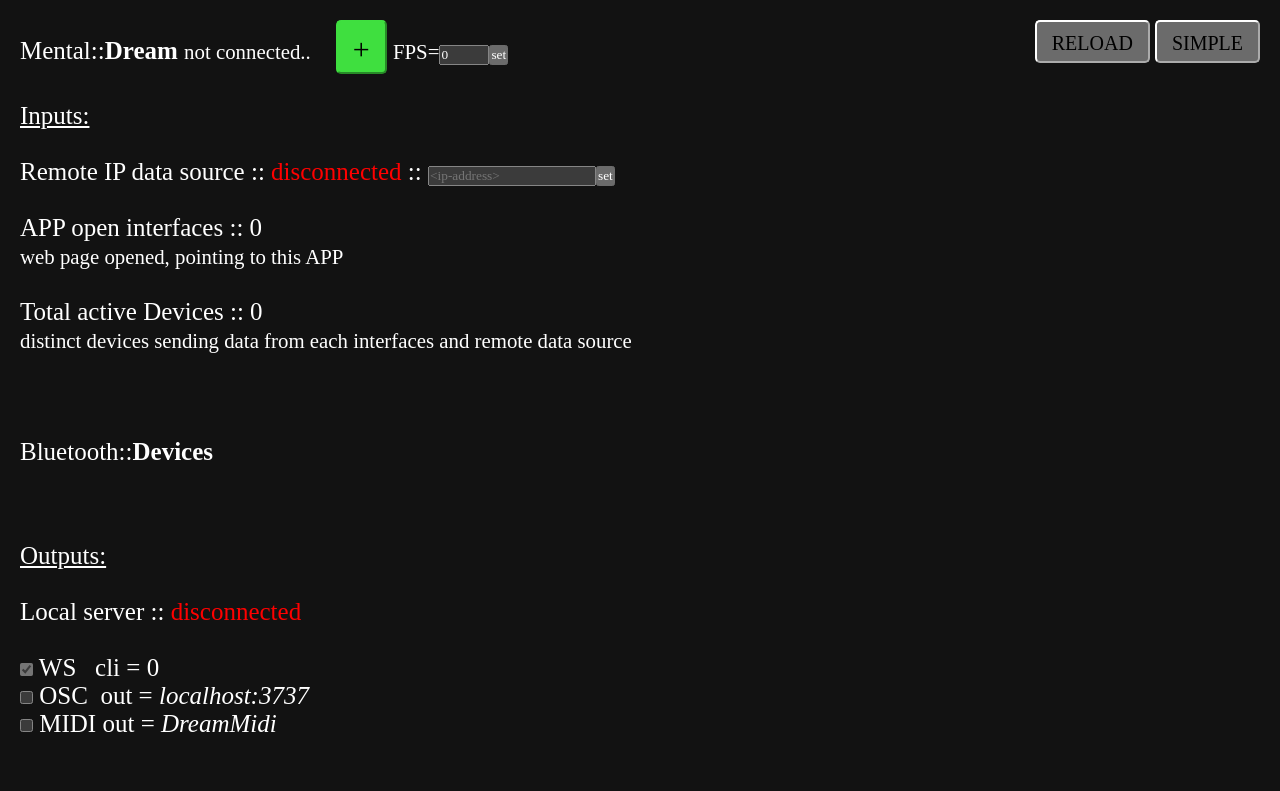
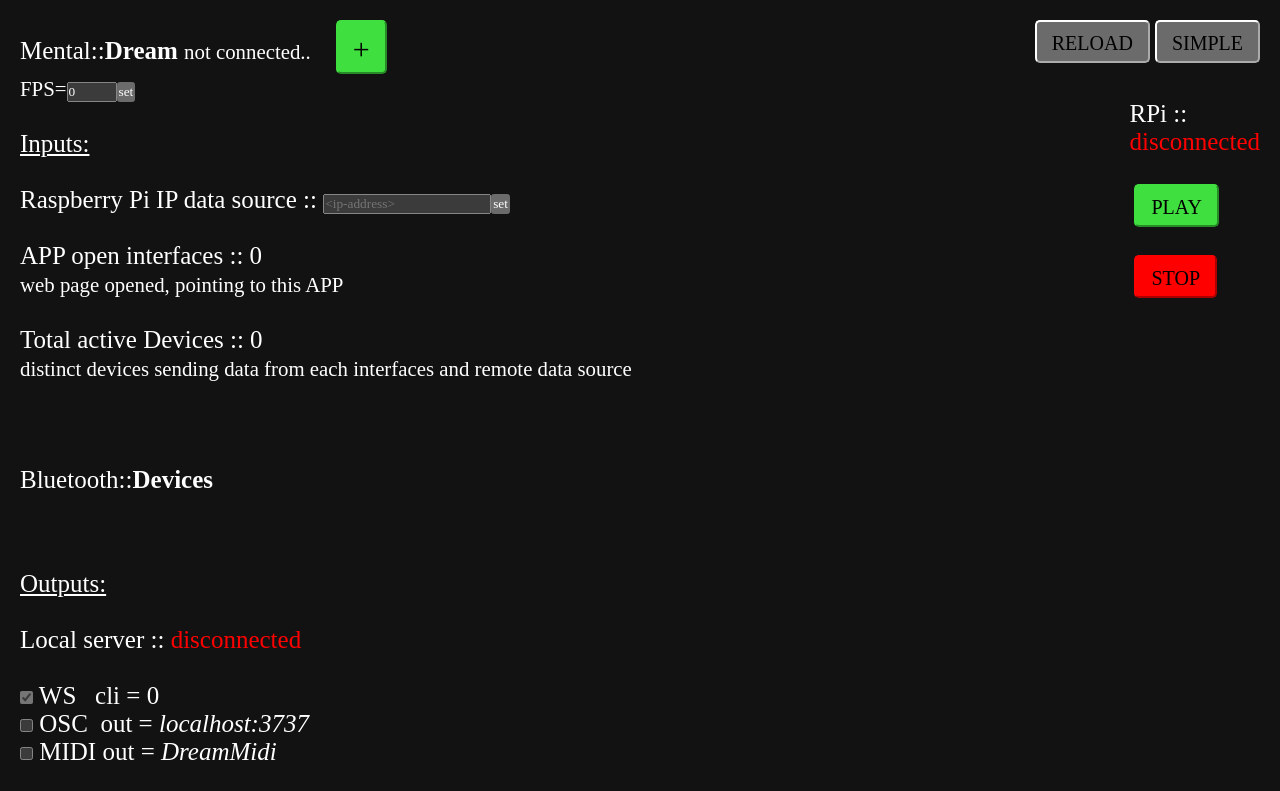
Before and after one commit to Hemisphere-Project/LiveDream, a website with bundled scripts: page mental-dream/www/2.0/index.html in a window 1280 px wide. Both pictures are taken after a click on the button "FULL". Shown: the top 791 px of the page. Built offline with nearby package versions, Linux system fonts and the light colour scheme; no server answers; a web font is replaced by a local one.

Commit message:
MacOS ctrls

```diff
--- a/mental-dream/www/2.0/css/style.css
+++ b/mental-dream/www/2.0/css/style.css
@@ -19,6 +19,12 @@ body {
   font-size: 25px;
 	height: 100%;
 	padding-bottom: 0;
+}
+
+.mainCtrl {
+  position: absolute;
+  top: 100px;
+  right:20px;
 }
 
 #add-device {
@@ -91,6 +97,24 @@ path.line {
   font-size: 20px;
 }
 
+.showBTN {
+  padding: 10px 15px 6px;
+  color: black;
+  margin-left: 5px;
+  border-radius: 5px;
+  font-size: 20px;
+}
+
+#playShow {
+  background-color: #3fdf3f;
+  border-color: #3fdf3f;
+}
+
+#stopShow {
+  background-color: red;
+  border-color: red;
+}
+
 .addBTN {
   background-color: #3fdf3f;
   border-color: #3fdf3f;
--- a/mental-dream/www/2.0/index.html
+++ b/mental-dream/www/2.0/index.html
@@ -21,7 +21,7 @@
 <body>
 
 	<header> <p>Mental::<strong>Dream</strong> <small><span id="localIP">not connected..</span></small>&nbsp;&nbsp;&nbsp;&nbsp;<button id="addDevice" onclick="connect()" class="addBTN"> + </button>
-			<small class="full">FPS=<input type="text" id="dataFPS" value="0" size="4"><button onclick="setFPS()">set</button></small> &nbsp;
+
 			<button class="bigBTN simple" onclick="
 				for (var d of document.querySelectorAll('.simple')) d.style.display='none'
 				for (var d of document.querySelectorAll('.full')) d.style.display='inline-block'
@@ -35,12 +35,14 @@
 			<button class="bigBTN" onclick="location.reload()">RELOAD</button>
 		</p>
 	</header>
+	<small class="full">FPS=<input type="text" id="dataFPS" value="0" size="4"><button onclick="setFPS()">set</button></small> &nbsp;
+	<br />
 	<br />
 
 	<div class="ctrls">
 		<div class="full">
 			<u>Inputs:</u><br /><br/>
-			Remote IP data source :: <span id="remoteStatus" class="cliStatus disconnected">disconnected</span> :: <input type="text" id="remoteIP" value="" placeholder="<ip-address>"><button onclick="setRemote()">set</button><br /><br/>
+			Raspberry Pi IP data source :: <input type="text" id="remoteIP" value="" placeholder="<ip-address>"><button onclick="setRemote()">set</button><br /><br/>
 			APP open interfaces :: <span id="ifaceCount">0</span> <br /><small>web page opened, pointing to this APP</small><br /><br/>
 			Total active Devices :: <span id="devCount">0</span> <br /><small>distinct devices sending data from each interfaces and remote data source</small><br /><br />
 			<br /><br/>
@@ -97,6 +99,14 @@
 			<!-- Console log -->
 			<pre id="log"></pre>
 		</div>
+
+		<div class="mainCtrl">
+			<span id="rpiStatus">RPi :: <br /><span id="remoteStatus" class="cliStatus disconnected">disconnected</span></span><br /><br />
+
+			<button id="playShow" class="showBTN" onclick="playShow()">PLAY</button><br /><br />
+			<button id="stopShow" class="showBTN" onclick="stopShow()">STOP</button>
+		</div>
+
 	</div>
 
 	<!-- MAIN SCRIPT -->
--- a/mental-dream/www/2.0/js/dream.js
+++ b/mental-dream/www/2.0/js/dream.js
@@ -205,3 +205,22 @@ function toggleMIDI() {
 		}));
 	}
 }
+
+
+/* ––––––––––––––––––––
+	  MAIN CTRLS
+–––––––––––––––––––– */
+
+function playShow() {
+	ws.send(JSON.stringify( {
+		'type': 'show',
+		'action': 'play'
+	}));
+}
+
+function stopShow() {
+	ws.send(JSON.stringify( {
+		'type': 'show',
+		'action': 'stop'
+	}));
+}
```
Also changed, not shown: mental-dream/server.js (+70 -2 lines), 1 other file.
